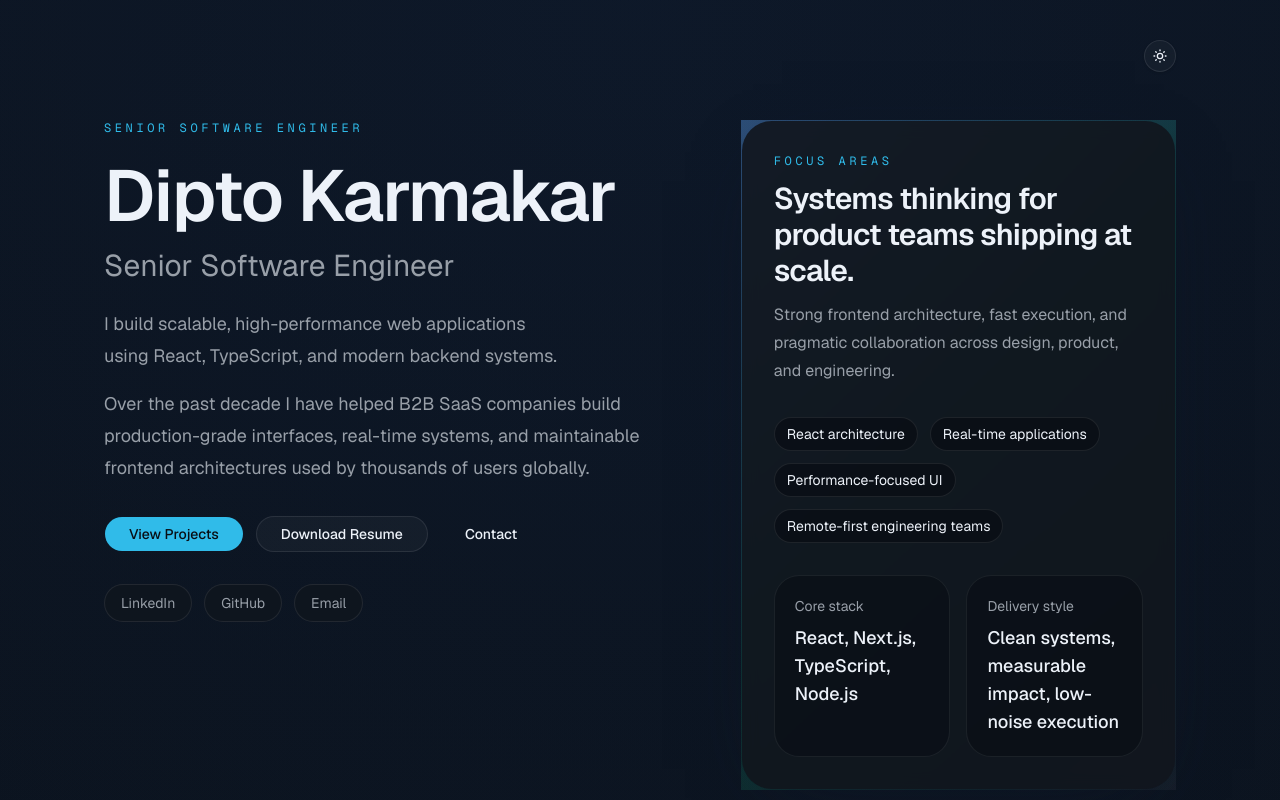
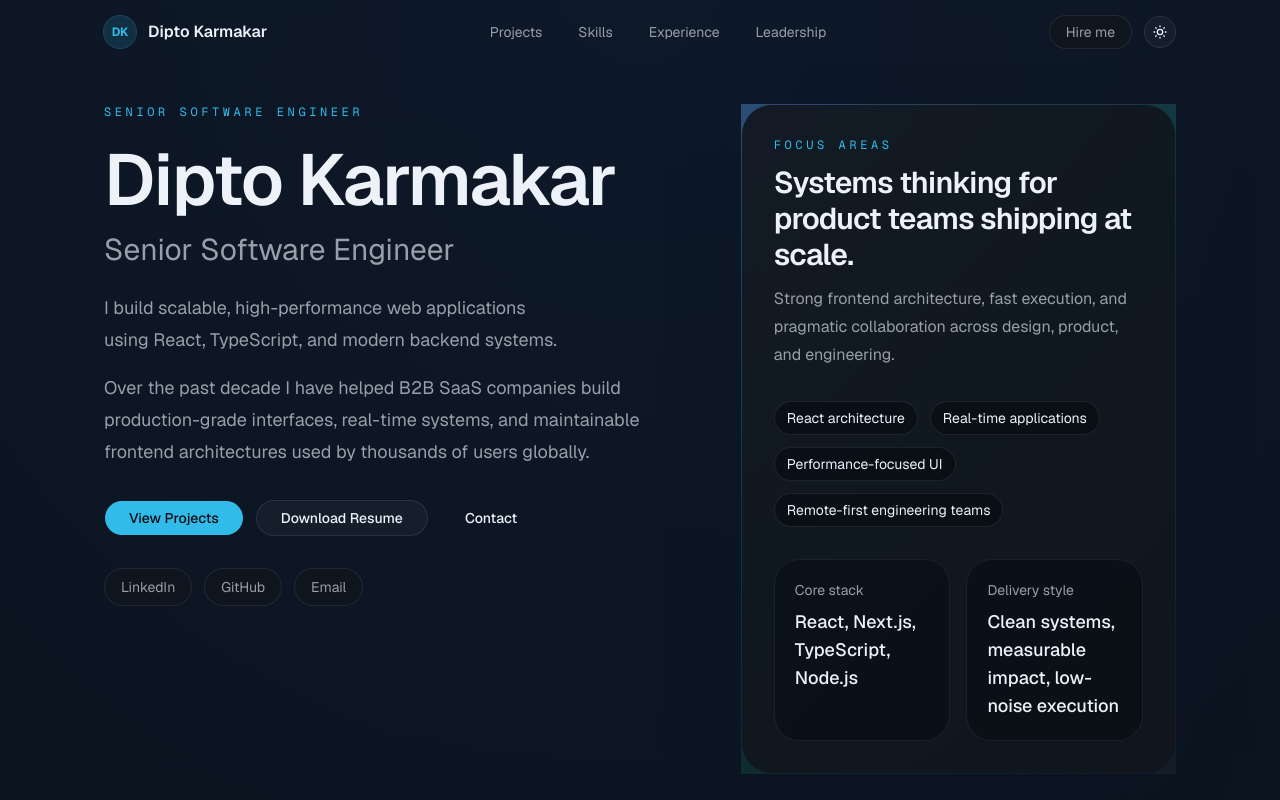
Before and after one commit to dipto0321/dipto-karmakar-portfolio, a Next.js app: page / in a window 1280 px wide. Shown: the top 800 px of the page. Built offline with nearby package versions, Linux system fonts and the light colour scheme.

Commit message:
feat(layout): add sticky site header and site footer

```diff
--- a/app/layout.tsx
+++ b/app/layout.tsx
@@ -1,10 +1,12 @@
 import type { Metadata } from "next"
 import { Geist, Geist_Mono } from "next/font/google"
 
-import "./globals.css"
+import { SiteFooter } from "@/components/layout/site-footer"
+import { SiteHeader } from "@/components/layout/site-header"
 import { ThemeProvider } from "@/components/layout/theme-provider"
 import { siteConfig } from "@/content/site"
 import { cn } from "@/lib/utils"
+import "./globals.css"
 
 const fontSans = Geist({
   subsets: ["latin"],
@@ -38,7 +40,11 @@ export default function RootLayout({
       )}
     >
       <body className="min-h-screen bg-background text-foreground">
-        <ThemeProvider>{children}</ThemeProvider>
+        <ThemeProvider>
+          <SiteHeader />
+          {children}
+          <SiteFooter />
+        </ThemeProvider>
       </body>
     </html>
   )
--- /dev/null
+++ b/components/layout/site-footer.tsx
@@ -0,0 +1,53 @@
+import Link from "next/link"
+
+import { Container } from "@/components/layout/container"
+import { siteConfig } from "@/content/site"
+
+const year = new Date().getFullYear()
+
+export function SiteFooter() {
+  return (
+    <footer className="border-t border-border/40 py-12">
+      <Container>
+        <div className="flex flex-col items-center justify-between gap-6 sm:flex-row">
+          {/* Brand */}
+          <div className="space-y-1 text-center sm:text-left">
+            <p className="font-semibold text-foreground">{siteConfig.name}</p>
+            <p className="text-sm text-muted-foreground">{siteConfig.title}</p>
+          </div>
+
+          {/* Social links */}
+          <div className="flex items-center gap-4">
+            <Link
+              href={siteConfig.contact.linkedin}
+              target="_blank"
+              rel="noreferrer"
+              className="text-sm text-muted-foreground transition-colors hover:text-foreground"
+            >
+              LinkedIn
+            </Link>
+            <Link
+              href={siteConfig.contact.github}
+              target="_blank"
+              rel="noreferrer"
+              className="text-sm text-muted-foreground transition-colors hover:text-foreground"
+            >
+              GitHub
+            </Link>
+            <Link
+              href={siteConfig.contact.email}
+              className="text-sm text-muted-foreground transition-colors hover:text-foreground"
+            >
+              Email
+            </Link>
+          </div>
+
+          {/* Legal */}
+          <p className="text-xs text-muted-foreground">
+            © {year} {siteConfig.name}
+          </p>
+        </div>
+      </Container>
+    </footer>
+  )
+}
--- /dev/null
+++ b/components/layout/site-header.tsx
@@ -0,0 +1,82 @@
+"use client"
+
+import Link from "next/link"
+import { useEffect, useState } from "react"
+
+import { Container } from "@/components/layout/container"
+import { ThemeToggle } from "@/components/layout/theme-toggle"
+import { siteConfig } from "@/content/site"
+import { cn } from "@/lib/utils"
+
+const navLinks = [
+  { href: "#projects", label: "Projects" },
+  { href: "#skills", label: "Skills" },
+  { href: "#experience", label: "Experience" },
+  { href: "#leadership", label: "Leadership" },
+] as const
+
+export function SiteHeader() {
+  const [scrolled, setScrolled] = useState(false)
+
+  useEffect(() => {
+    const onScroll = () => setScrolled(window.scrollY > 20)
+    window.addEventListener("scroll", onScroll, { passive: true })
+    return () => window.removeEventListener("scroll", onScroll)
+  }, [])
+
+  return (
+    <header
+      className={cn(
+        "sticky top-0 z-50 w-full transition-all duration-300",
+        scrolled
+          ? "border-b border-border/60 bg-background/80 backdrop-blur-md"
+          : "bg-transparent"
+      )}
+    >
+      <Container>
+        <div className="flex h-16 items-center justify-between">
+          {/* Logo */}
+          <Link
+            href="/"
+            className="group flex items-center gap-3"
+            aria-label="Home"
+          >
+            <span className="flex size-8 items-center justify-center rounded-full bg-primary/15 text-xs font-bold text-primary ring-1 ring-primary/30 transition-colors group-hover:bg-primary/25">
+              DK
+            </span>
+            <span className="hidden font-semibold text-foreground sm:inline-block">
+              {siteConfig.name}
+            </span>
+          </Link>
+
+          {/* Nav */}
+          <nav
+            className="hidden items-center gap-1 md:flex"
+            aria-label="Main navigation"
+          >
+            {navLinks.map((link) => (
+              <Link
+                key={link.href}
+                href={link.href}
+                className="rounded-full px-4 py-1.5 text-sm text-muted-foreground transition-colors hover:bg-accent hover:text-foreground"
+              >
+                {link.label}
+              </Link>
+            ))}
+          </nav>
+
+          {/* Actions */}
+          <div className="flex items-center gap-3">
+            <Link
+              href={siteConfig.contact.email}
+              className="hidden rounded-full border border-border/80 bg-card/70 px-4 py-1.5 text-sm text-muted-foreground transition-colors hover:text-foreground sm:inline-flex"
+            >
+              Hire me
+            </Link>
+            <ThemeToggle />
+          </div>
+        </div>
+      </Container>
+    </header>
+  )
+}
--- a/features/hero/hero-section.tsx
+++ b/features/hero/hero-section.tsx
@@ -1,7 +1,6 @@
 import Link from "next/link"
 
 import { Section } from "@/components/layout/section"
-import { ThemeToggle } from "@/components/layout/theme-toggle"
 import { AnimatedWrapper } from "@/components/shared/animated-wrapper"
 import { GradientBorder } from "@/components/shared/gradient-border"
 import { SkillBadge } from "@/components/shared/skill-badge"
@@ -15,10 +14,6 @@ export function HeroSection() {
       className="relative overflow-hidden pt-6 sm:pt-8 lg:pt-10"
       containerClassName="space-y-12"
     >
-      <div className="flex justify-end">
-        <ThemeToggle />
-      </div>
-
       <div className="grid items-start gap-10 lg:grid-cols-[minmax(0,1.15fr)_minmax(320px,0.85fr)] lg:gap-12">
         <AnimatedWrapper className="space-y-8">
           <div className="space-y-6">
```
